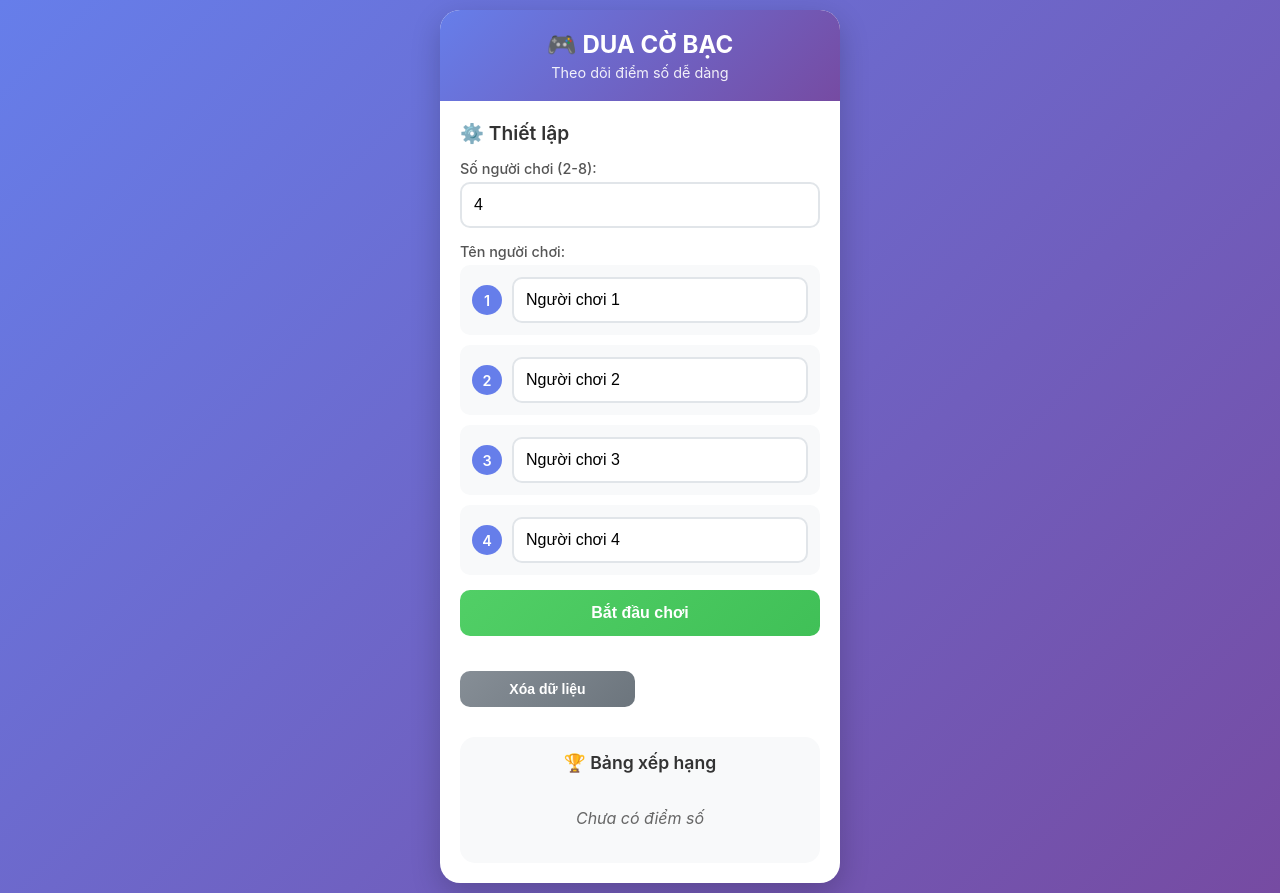
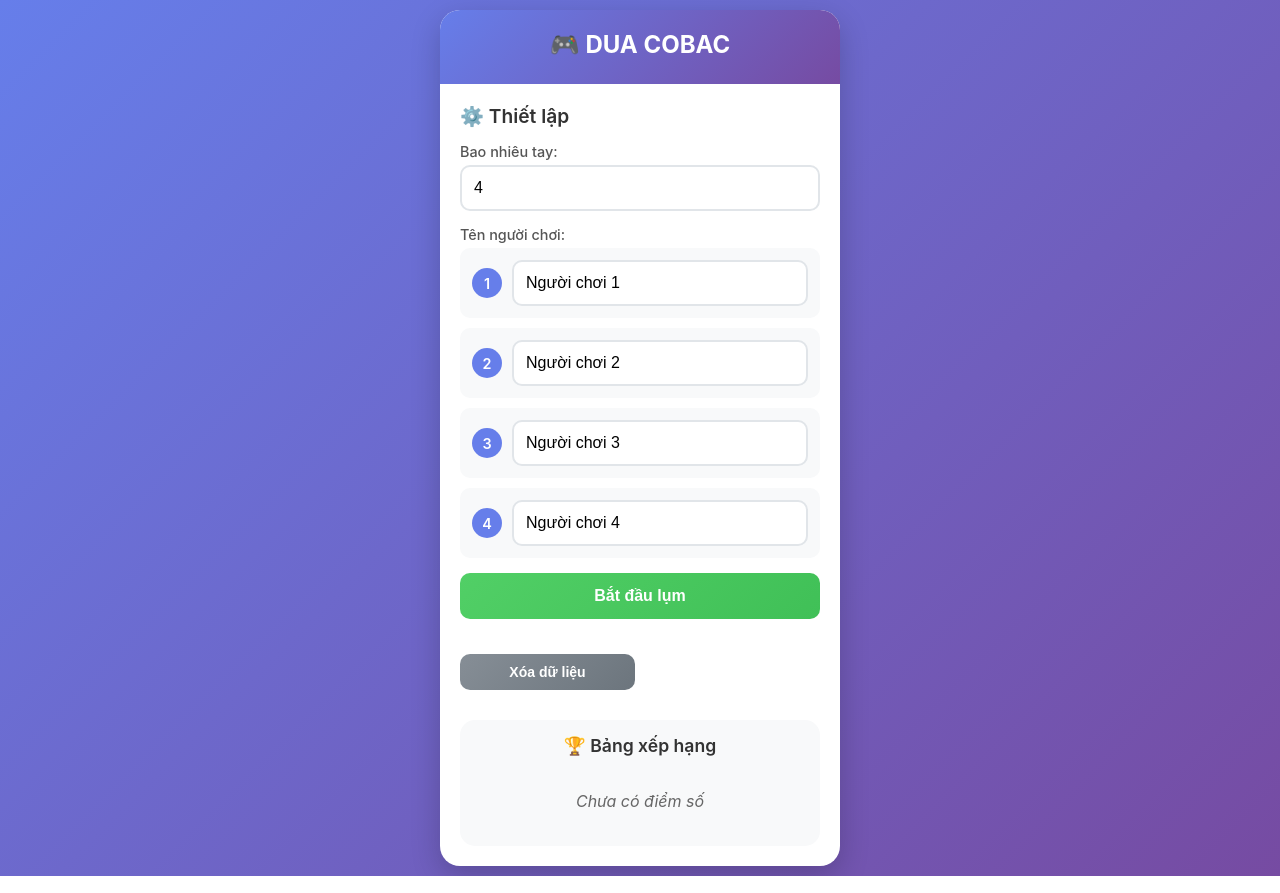
Before and after one commit to dinhnhatphan251201/tinh-diem, a plain HTML site: page index.html in a window 1280 px wide. Drawn offline with Linux system fonts and the light colour scheme.

Commit message:
Update index.html

```diff
--- a/index.html
+++ b/index.html
@@ -3,7 +3,7 @@
 <head>
     <meta charset="UTF-8">
     <meta name="viewport" content="width=device-width, initial-scale=1.0">
-    <title>Tính điểm người chơi</title>
+    <title>Dinh Nhat Phan</title>
     <style>
         * {
             margin: 0;
@@ -321,8 +321,8 @@
 <body>
     <div class="container">
         <div class="header">
-            <h1>🎮 DUA CỜ BẠC</h1>
-            <p>Theo dõi điểm số dễ dàng</p>
+            <h1>🎮 DUA COBAC</h1>
+            <p></p>
         </div>
 
         <div class="content">
@@ -330,8 +330,8 @@
             <div class="section" id="continueSection" style="display: none;">
                 <div class="section-title">🎯 Game đã lưu</div>
                 <div class="saved-game-info" id="savedGameInfo"></div>
-                <button class="btn btn-success" onclick="continueGame()">Tiếp tục chơi</button>
-                <button class="btn btn-secondary" onclick="startNewGame()">Chơi game mới</button>
+                <button class="btn btn-success" onclick="continueGame()">Tiếp tục lụm</button>
+                <button class="btn btn-secondary" onclick="startNewGame()">Lụm lại game mới</button>
             </div>
 
             <!-- Thiết lập game -->
@@ -339,7 +339,7 @@
                 <div class="section-title">⚙️ Thiết lập</div>
 
                 <div class="form-group">
-                    <label for="playerCount">Số người chơi (2-8):</label>
+                    <label for="playerCount">Bao nhiêu tay:</label>
                     <input type="number" id="playerCount" min="2" max="8" value="4" onchange="generatePlayerInputs()">
                 </div>
 
@@ -348,7 +348,7 @@
                     <div id="playerInputs"></div>
                 </div>
 
-                <button class="btn btn-success" onclick="startGame()">Bắt đầu chơi</button>
+                <button class="btn btn-success" onclick="startGame()">Bắt đầu lụm</button>
             </div>
 
             <!-- Phần chơi game -->
```
